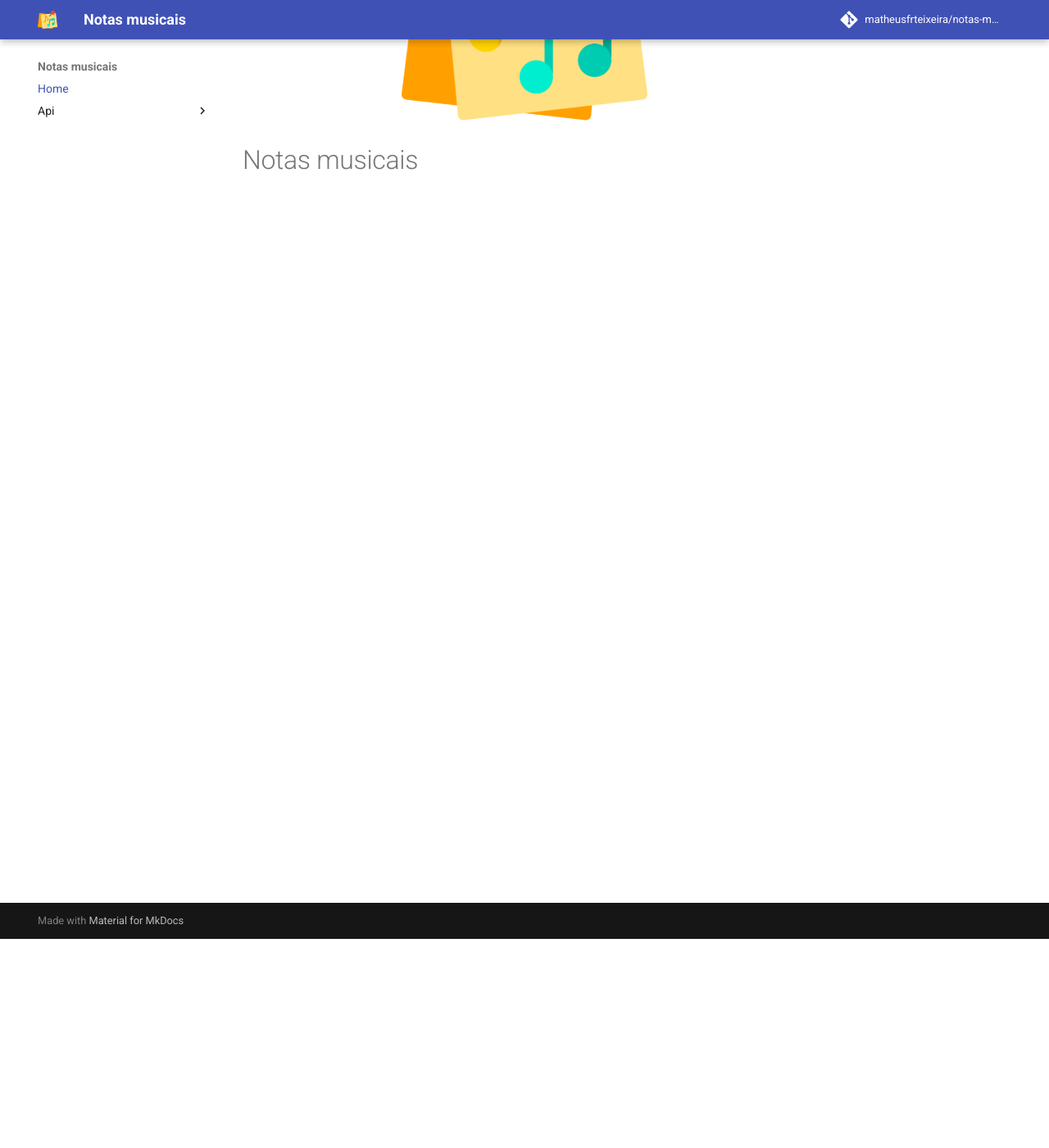
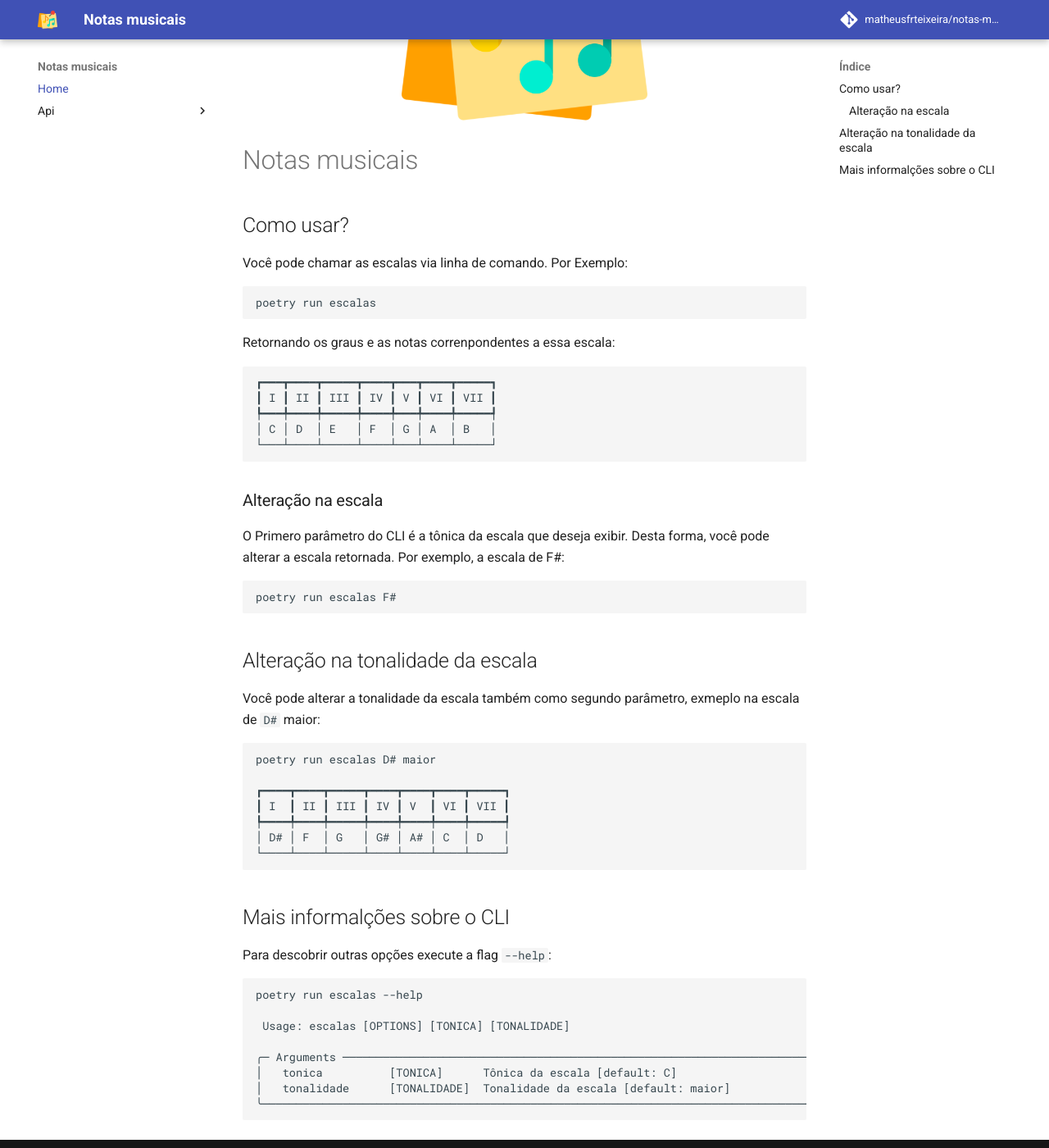
Before and after one commit to matheusfrteixeira/notas-musicais, an MkDocs documentation site: the page built from docs/index.md, in a window 1280 px wide and 1400 px high, scrolled down 255 px. Shown: the whole window at 82% size. Built offline with MkDocs 1.6.1 and Material for MkDocs 9.7.7, drawn with Linux system fonts in a browser that asks for light colours; comment, search, counter and statistics services are not loaded.

Commit message:
Exemplo de uso do CLI ma página inical da documentação

````diff
--- a/docs/index.md
+++ b/docs/index.md
@@ -1,2 +1,57 @@
 ![logo_do_projeto](assets/logo.png){width="300" .center}
 # Notas musicais
+
+
+## Como usar?
+
+Você pode chamar as escalas via linha de comando. Por Exemplo:
+
+```bash
+poetry run escalas
+```
+
+Retornando os graus e as notas correnpondentes a essa escala:
+
+```
+┏━━━┳━━━━┳━━━━━┳━━━━┳━━━┳━━━━┳━━━━━┓
+┃ I ┃ II ┃ III ┃ IV ┃ V ┃ VI ┃ VII ┃
+┡━━━╇━━━━╇━━━━━╇━━━━╇━━━╇━━━━╇━━━━━┩
+│ C │ D  │ E   │ F  │ G │ A  │ B   │
+└───┴────┴─────┴────┴───┴────┴─────┘
+```
+
+### Alteração na escala
+
+O Primero parâmetro do CLI é a tônica da escala que deseja exibir. Desta forma, você pode alterar a escala retornada. Por exemplo, a escala de F#:
+
+```bash
+poetry run escalas F#
+```
+
+## Alteração na tonalidade da escala
+
+Você pode alterar a tonalidade da escala também como segundo parâmetro, exmeplo na escala de `D#` maior:
+
+```
+poetry run escalas D# maior
+
+┏━━━━┳━━━━┳━━━━━┳━━━━┳━━━━┳━━━━┳━━━━━┓
+┃ I  ┃ II ┃ III ┃ IV ┃ V  ┃ VI ┃ VII ┃
+┡━━━━╇━━━━╇━━━━━╇━━━━╇━━━━╇━━━━╇━━━━━┩
+│ D# │ F  │ G   │ G# │ A# │ C  │ D   │
+└────┴────┴─────┴────┴────┴────┴─────┘
+```
+
+## Mais informalções sobre o CLI
+
+Para descobrir outras opções execute a flag `--help`:
+```bash
+poetry run escalas --help
+
+ Usage: escalas [OPTIONS] [TONICA] [TONALIDADE]
+
+╭─ Arguments ──────────────────────────────────────────────────────────────────────────────────────────────────────────╮
+│   tonica          [TONICA]      Tônica da escala [default: C]                                                        │
+│   tonalidade      [TONALIDADE]  Tonalidade da escala [default: maior]                                                │
+╰──────────────────────────────────────────────────────────────────────────────────────────────────────────────────────╯
+```
````
